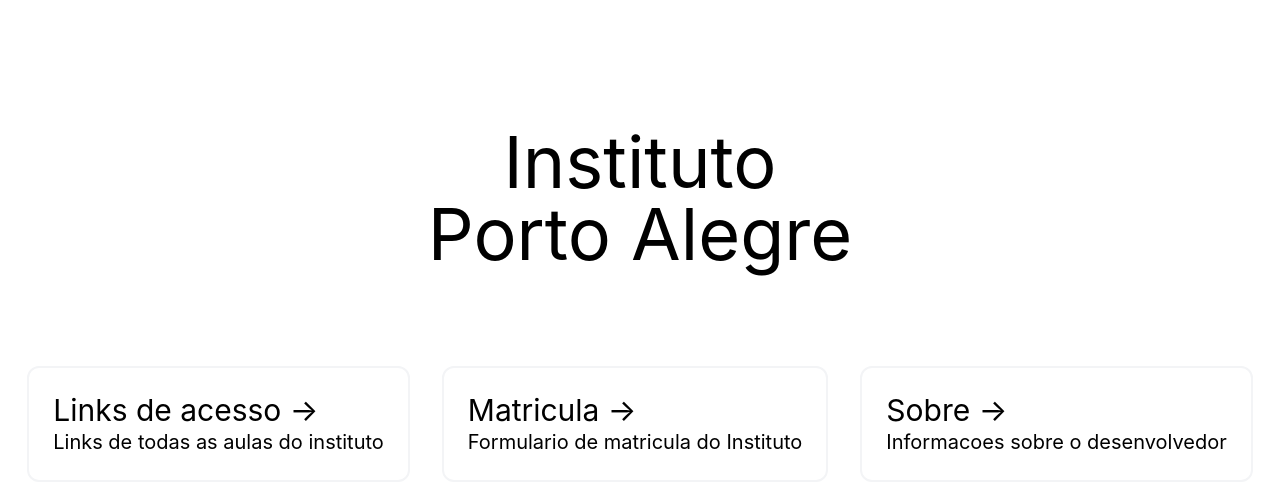
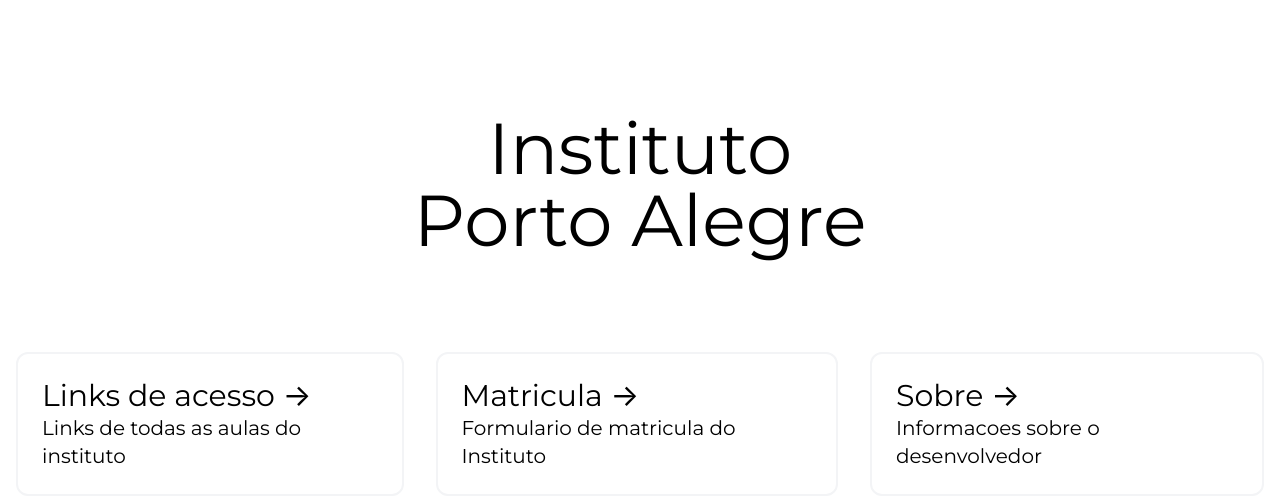
Before and after one commit to KeysiJones/instipoa-next, a Next.js app: page / in a window 1280 px wide. Shown: the top 502 px of the page. Built offline with nearby package versions, Linux system fonts and the light colour scheme.

Commit message:
Adds montserrat font

```diff
--- /dev/null
+++ b/pages/_document.tsx
@@ -0,0 +1,14 @@
+import { Html, Head, Main, NextScript } from 'next/document'
+
+export default function Document() {
+  return (
+    <Html>
+      <Head />
+      <link rel="stylesheet" href="https://fonts.googleapis.com/css?family=Montserrat&display=optional"/>
+      <body>
+        <Main />
+        <NextScript />
+      </body>
+    </Html>
+  )
+}
--- a/styles/globals.css
+++ b/styles/globals.css
@@ -16,6 +16,8 @@ a {
 }
 
 * {
+  font-family: Montserrat, -apple-system, BlinkMacSystemFont, 'Segoe UI', Roboto,
+    Oxygen-Sans, Ubuntu, Cantarell, 'Helvetica Neue', sans-serif;
   box-sizing: border-box;
 }
 
```
